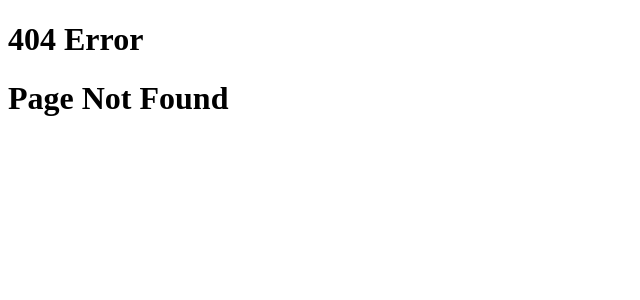
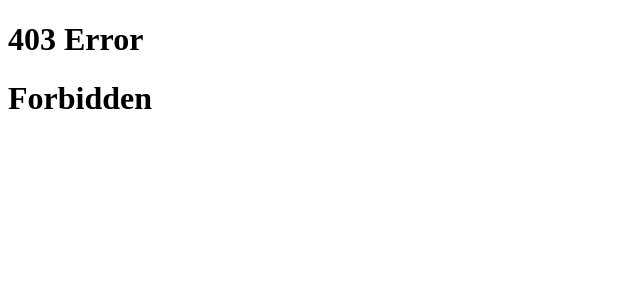
Before and after one commit to Sergiy171/UcgAngularTestApp, an Angular app: page /forbidden in a window 1280 px wide. Before the commit this address had no page. Shown: the top 300 px of the page, without its empty margins (0-640 px from the left). Built offline with nearby package versions, Linux system fonts and the light colour scheme.

Commit message:
Added Forbidden fallback page.

```diff
--- a/src/app/app-routing.module.ts
+++ b/src/app/app-routing.module.ts
@@ -3,11 +3,13 @@ import { RouterModule, Routes } from '@angular/router';
 import { UserListComponent } from './components/user-list/user-list.component';
 import { UserViewComponent } from './components/user-view/user-view.component';
 import { PageNotFoundComponent } from './components/falback/page-not-found/page-not-found.component';
+import { ForbiddenComponent } from './components/falback/forbidden/forbidden.component';
 
 const routes: Routes = [
   { path: '', redirectTo: 'home', pathMatch: 'full'},
   { path: 'home', component: UserListComponent },
   { path: 'user/:userId', component: UserViewComponent },
+  { path: 'forbidden', component: ForbiddenComponent },
   { path: '**', pathMatch: 'full', component: PageNotFoundComponent }
 ];
 
--- a/src/app/app.module.ts
+++ b/src/app/app.module.ts
@@ -8,13 +8,15 @@ import { AppComponent } from './app.component';
 import { UserListComponent } from './components/user-list/user-list.component';
 import { UserViewComponent } from './components/user-view/user-view.component';
 import { PageNotFoundComponent } from './components/falback/page-not-found/page-not-found.component';
+import { ForbiddenComponent } from './components/falback/forbidden/forbidden.component';
 
 @NgModule({
   declarations: [
     AppComponent,
     UserListComponent,
     UserViewComponent,
-    PageNotFoundComponent
+    PageNotFoundComponent,
+    ForbiddenComponent
   ],
   imports: [
     BrowserModule,
--- /dev/null
+++ b/src/app/components/falback/forbidden/forbidden.component.html
@@ -0,0 +1,4 @@
+<div>
+    <h1>403 Error</h1>
+    <h1>Forbidden</h1>
+</div>
```
Also changed, not shown: src/app/components/falback/forbidden/forbidden.component.ts (added, +10 -0 lines), src/app/components/falback/forbidden/forbidden.component.scss (added), 1 other file (tests, documents, lock files or other folders).
